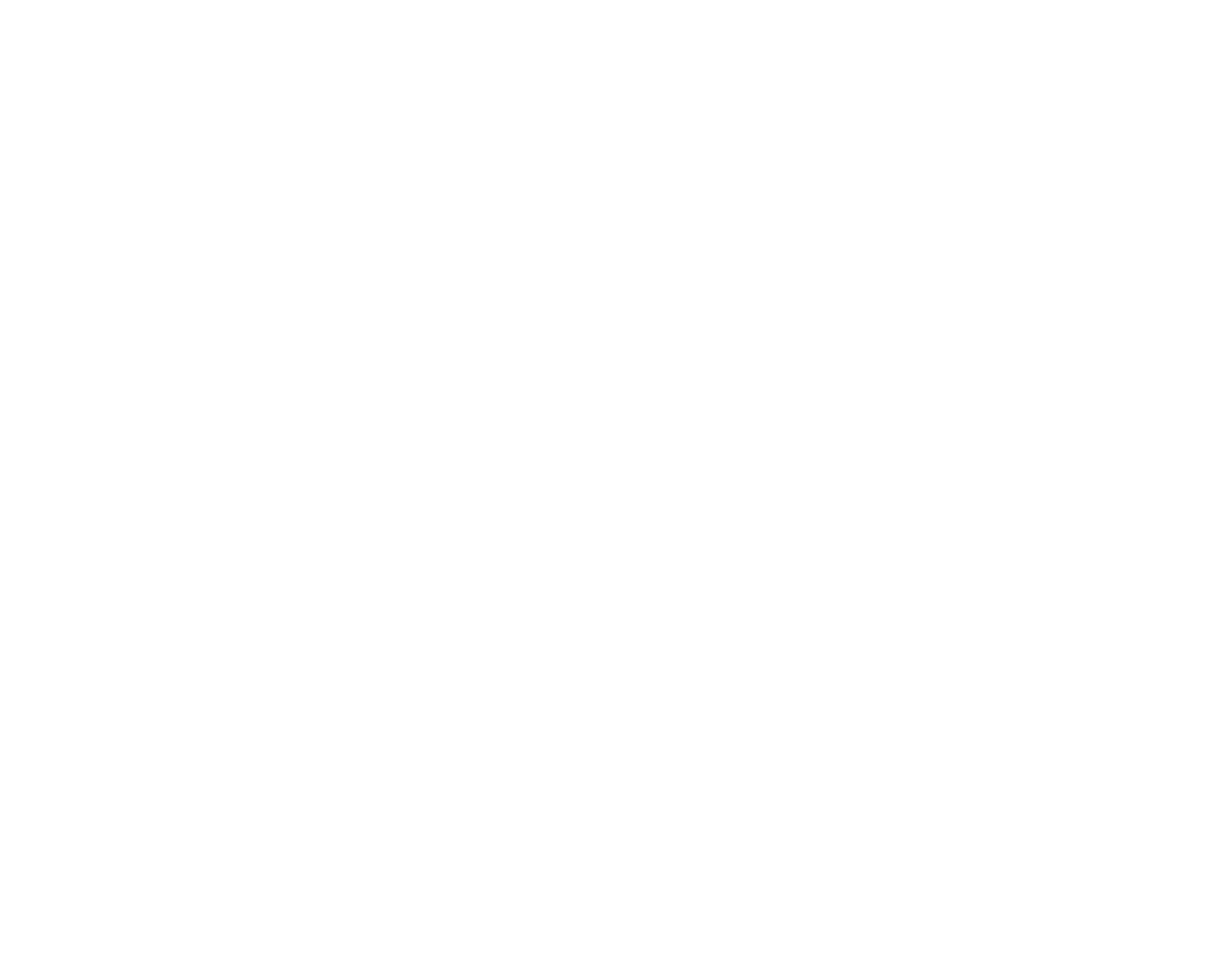
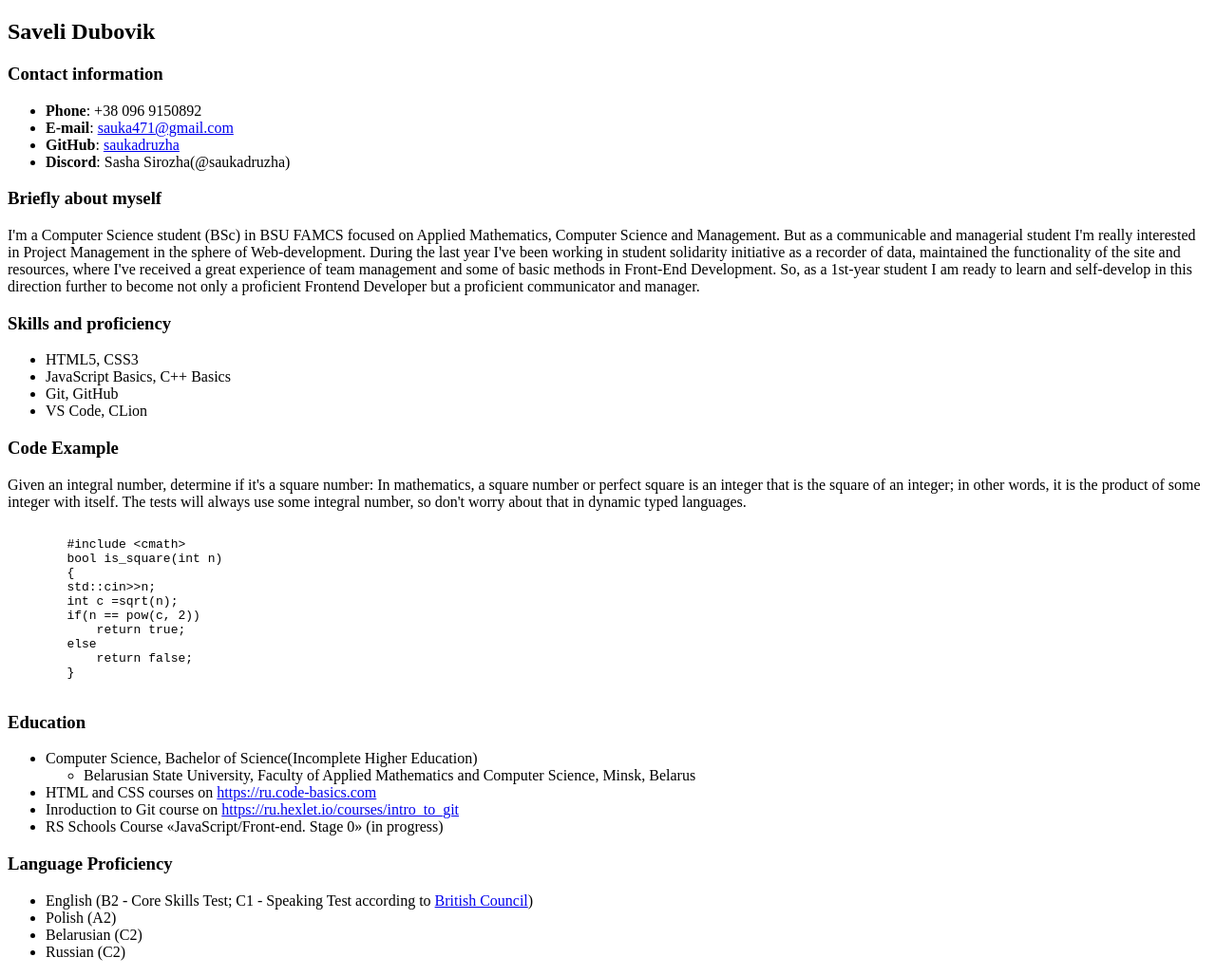
Before and after one commit to saukadruzha/rsschool-cv_1, a plain HTML site: page index.html in a window 1280 px wide. Shown: the whole page at 95% size. Before the commit the page ends 800 px from the top, so only its background shows below. Drawn offline with Linux system fonts and the light colour scheme.

Commit message:
feat: add body

```diff
--- a/index.html
+++ b/index.html
@@ -4,9 +4,62 @@
         <meta charset="UTF-8">
         <meta http-equiv="X-UA-Compatible" content="IE=edge">
         <meta name="viewport" content="width=device-width, initial-scale=1.0">
-        <title>Document</title>
+        <title>CV</title>
     </head>
     <body>
-
-    </body>
+    <main class="main">
+    <h2>Saveli Dubovik</h2>
+    <div class="contact_information"><h3>Contact information</h3>
+        <ul>
+            <li><strong>Phone</strong>: +38 096 9150892</li>
+            <li><strong>E-mail</strong>: <a href="malito:sauka471@gmail.com">sauka471@gmail.com</a></li>
+            <li><strong>GitHub</strong>: <a href="https://github.com/saukadruzha">saukadruzha</a></li>
+            <li><strong>Discord</strong>: Sasha Sirozha(@saukadruzha)</li>
+        </ul>
+    </div>
+    <div class="brief_intro"><h3>Briefly about myself</h3>
+    <p>I'm a Computer Science student (BSc) in BSU FAMCS focused on Applied Mathematics, Computer Science and Management. But as a communicable and managerial student I'm really interested in Project Management in the sphere of Web-development. During the last year I've been working in student solidarity initiative as a recorder of data, maintained the functionality of the site and resources, where I've received a great experience of team management and some of basic methods in Front-End Development. So, as a 1st-year student I am ready to learn and self-develop in this direction further to become not only a proficient Frontend Developer but a proficient communicator and manager.</p>
+    </div>
+    <h3>Skills and proficiency</h3>
+        <ul>
+            <li>HTML5, CSS3</li>
+            <li>JavaScript Basics, C++ Basics</li>
+            <li>Git, GitHub</li>
+            <li>VS Code, CLion</li>
+        </ul>
+    <div><h3>Code Example</h3>
+        Given an integral number, determine if it's a square number: In mathematics, a square number or perfect square is an integer that is the square of an integer; in other words, it is the product of some integer with itself. The tests will always use some integral number, so don't worry about that in dynamic typed languages.
+    <pre><code>
+        #include &lt;cmath&gt;
+        bool is_square(int n)
+        {
+        std::cin>>n;
+        int c =sqrt(n);
+        if(n == pow(c, 2))
+            return true;
+        else
+            return false;
+        }
+    </code></pre>
+    </div>
+    <h3>Education</h3>
+        <ul>
+            <li>Computer Science, Bachelor of Science(Incomplete Higher Education)
+                <ul>
+                    <li>Belarusian State University, Faculty of Applied Mathematics and Computer Science, Minsk, Belarus</li>
+                </ul>
+            </li>
+            <li>HTML and CSS courses on <a href="https://ru.code-basics.com">https://ru.code-basics.com</a></li>
+            <li>Inroduction to Git course on <a href="https://ru.hexlet.io/courses/intro_to_git">https://ru.hexlet.io/courses/intro_to_git</a></li>
+            <li>RS Schools Course «JavaScript/Front-end. Stage 0» (in progress)</li>
+        </ul>
+    <h3>Language Proficiency</h3>
+        <ul>
+            <li>English (B2 - Core Skills Test; C1 - Speaking Test according to <a href="https://www.britishcouncil.org/english/learn-online/englishscore">British Council</a>)</li>
+            <li>Polish (A2)</li>
+            <li>Belarusian (C2)</li>
+            <li>Russian (C2)</li>
+        </ul>
+ </main>
+</body>
     </html>
```
